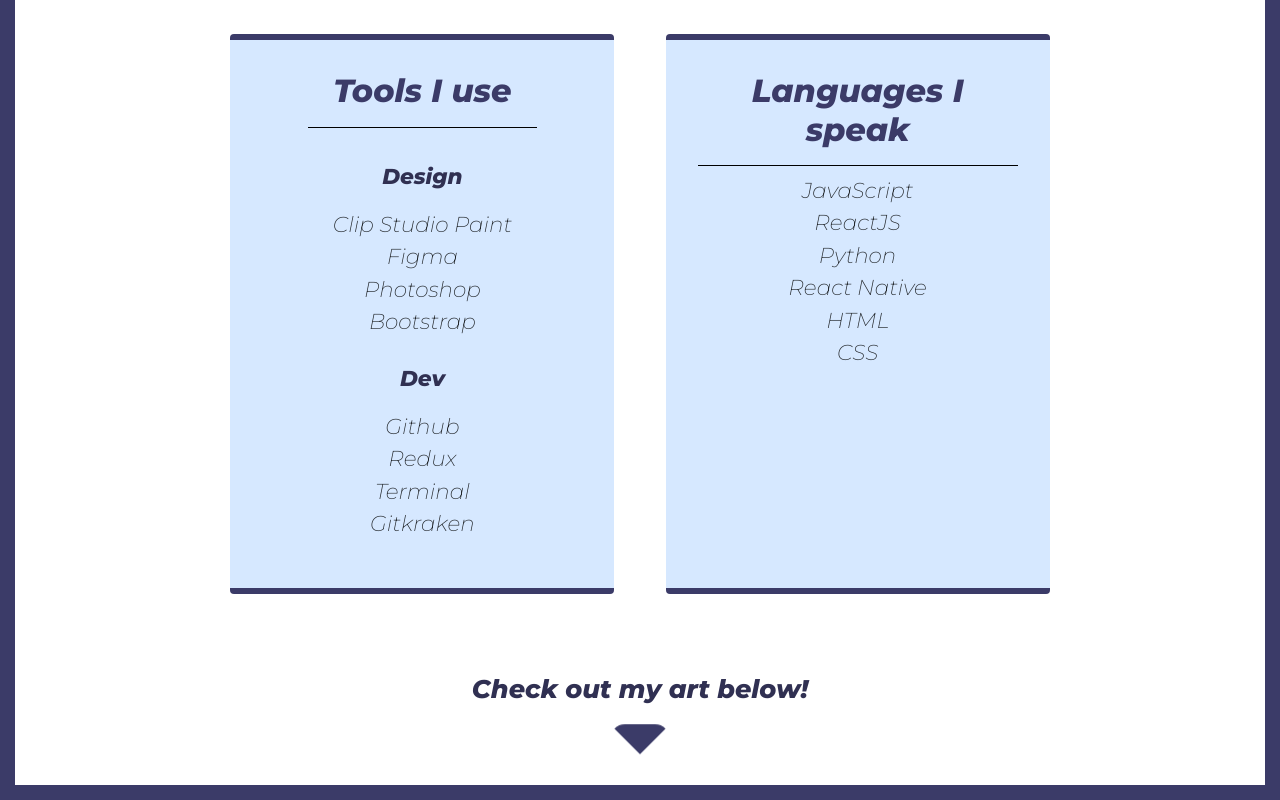
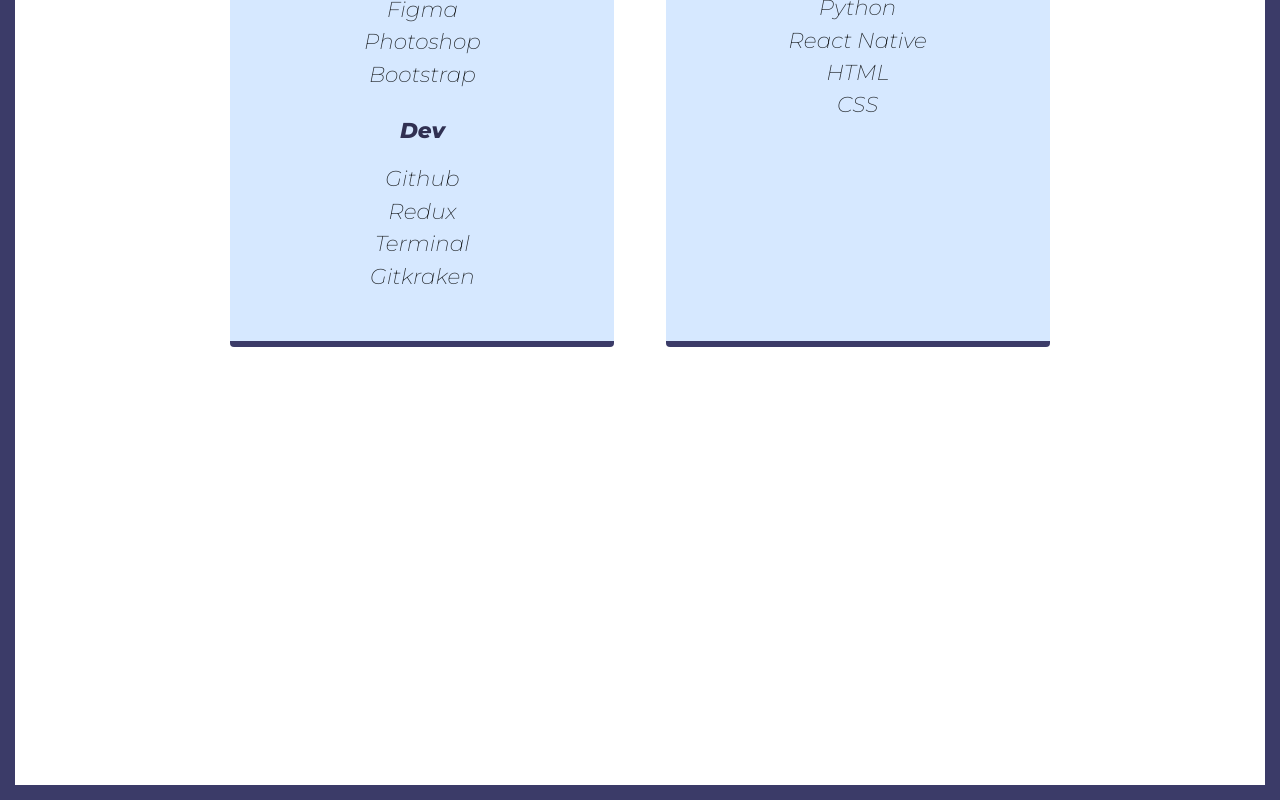
Before and after one commit to Smerly/My-Portfolio, a React (Create React App) app in the folder portfolio/: page / in a window 1280 px wide. Shown: the part 3248-4048 px from the top of the page. Built offline with nearby package versions, Linux system fonts and the light colour scheme.

Commit message:
Changed DualWielder for deployment

```diff
--- a/portfolio/src/Main/MainComponents/DualWielder.js
+++ b/portfolio/src/Main/MainComponents/DualWielder.js
@@ -13,7 +13,7 @@
 
 			{/* Img */}
 
-			<div className="dual-div"></div>
+			{/* <div className="dual-div"></div> */}
 
 			{/* Tech Skills */}
 
@@ -72,7 +72,7 @@
 
 				{/* Art */}
 
-				<div
+				{/* <div
 					style={{
 						display: 'flex',
 						flexDirection: 'column',
@@ -91,7 +91,7 @@
 						Check out my art below!
 					</h3>
 					<div className="arrow2" style={{ marginTop: '15vh' }}></div>
-				</div>
+				</div> */}
 			</div>
 		</section>
 	);
```
